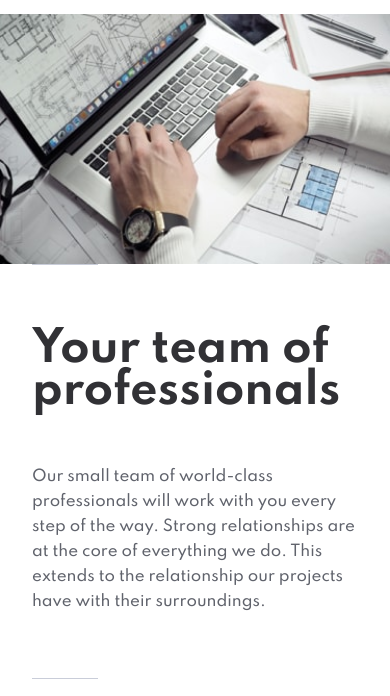
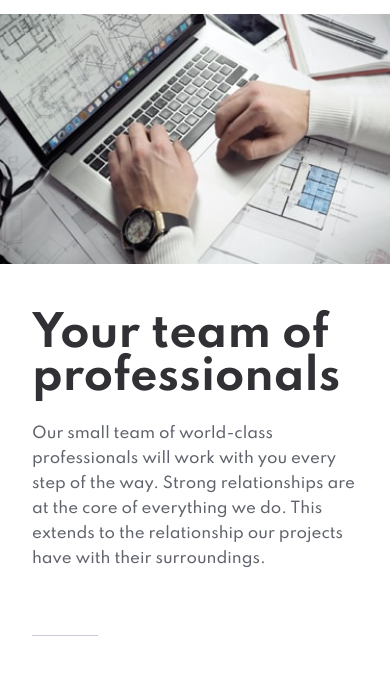
Before and after one commit to helphop/FEM-ARCH, a website: page main/about.html in a window 390 px wide. Shown: the part 82-778 px from the top of the page. Drawn offline with Linux system fonts and the light colour scheme.

Commit message:
add margin to h2 on mobile

```diff
--- a/main/about.html
+++ b/main/about.html
@@ -41,8 +41,8 @@
       <div class="container">
         <h1 class="text--huge display@sm">About</h1>
           <div class="header__content">
-            <div class="horizontal-line"></div>
-            <h2 class="margin-bottom-lg margin-bottom-xxs@md">Your team of professionals</h2>
+            <div class="horizontal-line display@sm"></div>
+            <h2 class="margin-bottom-xs">Your team of professionals</h2>
             <p>Our small team of world-class professionals will work with you every step of the way.
               Strong relationships are at the core of everything we do. This extends to the
               relationship our projects have with their surroundings.
--- a/main/assets/css/pages/_about.scss
+++ b/main/assets/css/pages/_about.scss
@@ -4,11 +4,10 @@
    }
 
    header {
-      .text-component {
-         margin-top: var(--space-xxxl);
-          --text-vspace-multiplier: 2;
-           background: var(--color-white);
-      }
+
+         h2 {
+            margin-top: var(--space-lg);
+         }
 
         @include breakpoint(sm) {
          .container {
```
Also changed, not shown: main/assets/css/style.css.
